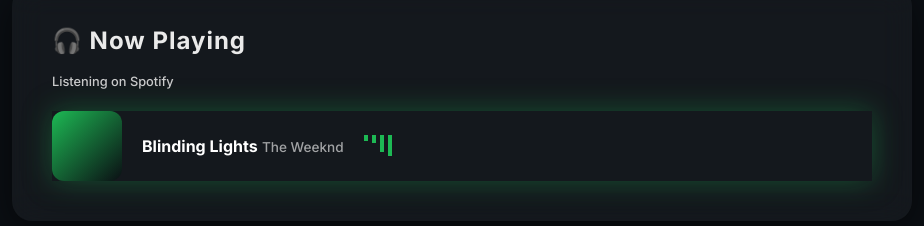
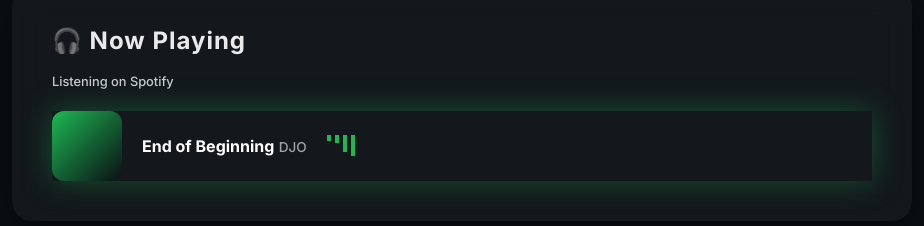
Before and after one commit to axhuzz/axhuzz.github.io, a plain HTML site: page index.html in a window 1280 px wide. Shown: the part 1400-1626 px from the top of the page, without its empty margins (178-1102 px from the left). Drawn offline with Linux system fonts and the light colour scheme.

Commit message:
Update song and artist in Spotify card
Signed-off-by: axhuzz <achuryan2009@gmail.com>

```diff
--- a/index.html
+++ b/index.html
@@ -48,8 +48,8 @@
     <div class="cover"></div>
 
     <div class="track">
-      <span class="song">Blinding Lights</span>
-      <span class="artist">The Weeknd</span>
+      <span class="song">End of Beginning</span>
+      <span class="artist">DJO</span>
     </div>
 
     <div class="equalizer">
```
